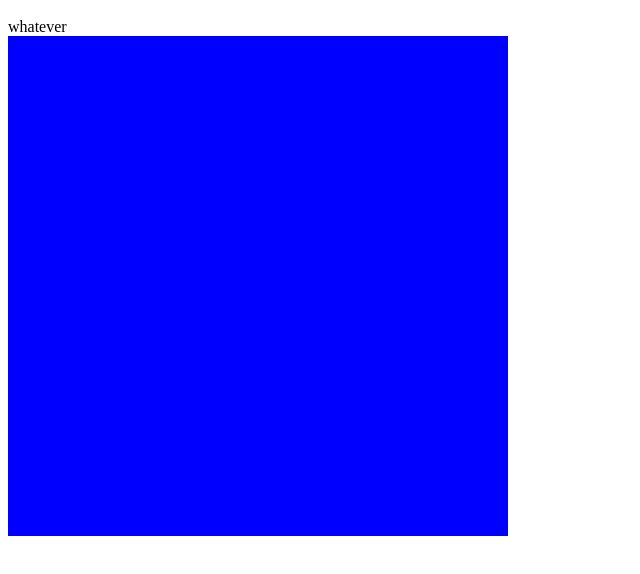
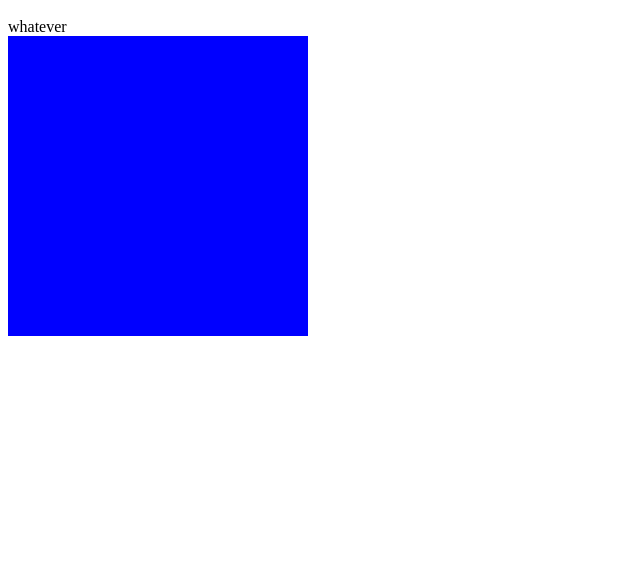
Before and after one commit to x5142044/x5142044.github.io, a plain HTML site: page index.html in a window 1280 px wide. Shown: the part 48-622 px from the top of the page, without its empty margins (0-640 px from the left). Drawn offline with Linux system fonts and the light colour scheme.

Commit message:
Update index.html

```diff
--- a/index.html
+++ b/index.html
@@ -11,7 +11,7 @@
 
     whatever
   </div>
-  <canvas  width="500" height="500" style="background-color:blue"></canvas>
+  <canvas  width="300" height="300" style="background-color:blue"></canvas>
 
 
 
```
